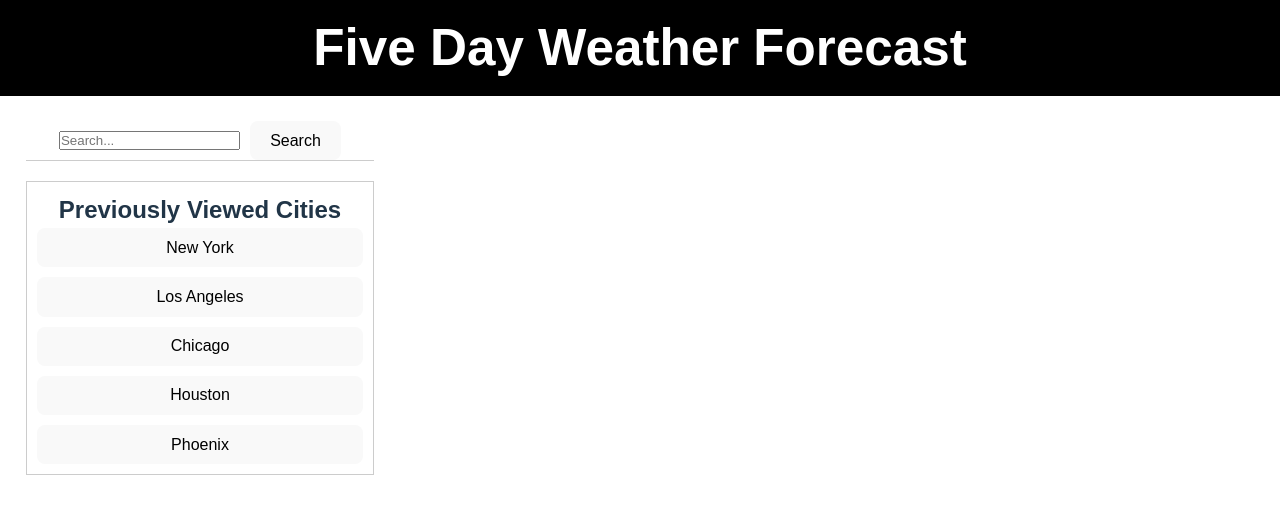
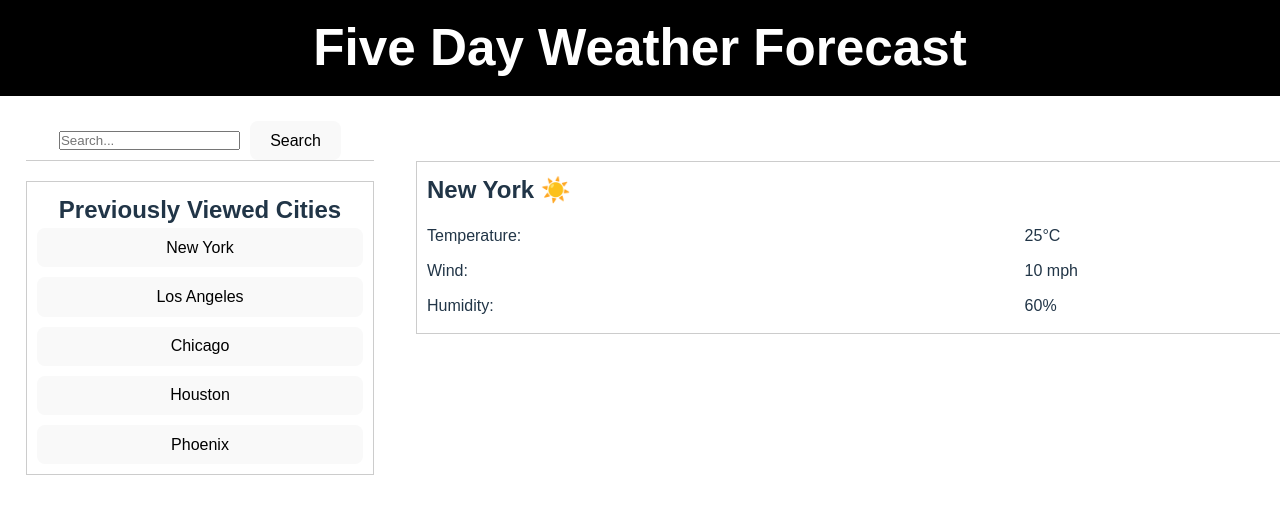
Before and after one commit to EMK2473/Five-Day-Weather-Dashboard, a React (Vite) app: page / in a window 1280 px wide. Shown: the top 514 px of the page. Built offline with nearby package versions, Linux system fonts and the light colour scheme.

Commit message:
added Weather Grid component to display currently selected city, added placeholder data until fetch is handled

```diff
--- a/src/App.jsx
+++ b/src/App.jsx
@@ -1,14 +1,21 @@
 // App.js
 
 import { useState } from 'react';
-import reactLogo from './assets/react.svg';
-import viteLogo from '/vite.svg';
 import './App.css';
 import React from 'react';
-import SearchForm from '../src/components/SearchForm.jsx';
+import SearchForm from './components/SearchForm';
+import WeatherGrid from './components/WeatherGrid'; // Import WeatherGrid component
 
 function App() {
   const [count, setCount] = useState(0);
+
+  // Placeholder city object with dummy weather information
+  const placeholderCity = {
+    city: 'New York',
+    temperature: '25°C',
+    wind: '10 mph',
+    humidity: '60%'
+  };
 
   return (
     <div>
@@ -23,12 +30,12 @@ function App() {
         <div>
           <div className="body-container">
             <main className="main">
-              {/* Content for the first body container */}
+              {/* Render the WeatherGrid component with placeholder city data */}
+              <WeatherGrid city={placeholderCity.city} />
             </main>
           </div>
           <div className="body-container">
             <main className="main">
-              {/* Content for the second body container */}
             </main>
           </div>
         </div>
--- /dev/null
+++ b/src/components/WeatherGrid.jsx
@@ -0,0 +1,34 @@
+// WeatherGrid.jsx
+
+import React from 'react';
+
+function WeatherGrid({ city }) {
+  // Placeholder values for temperature, wind, and humidity
+  const temperature = '25°C';
+  const wind = '10 mph';
+  const humidity = '60%';
+
+  return (
+    <div style={{ border: '1px solid #ccc', padding: '10px', marginBottom: '20px' }}>
+      <h2 style={{ marginBottom: '10px' }}>{city} ☀️</h2>
+      <table style={{ borderCollapse: 'collapse', width: '100%' }}>
+        <tbody>
+          <tr style={{ borderTop: '1px solid #fff' }}>
+            <td style={{ borderTop: '1px solid #fff', padding: '5px 0' }}>Temperature:</td>
+            <td style={{ borderTop: '1px solid #fff', padding: '5px 0' }}>{temperature}</td>
+          </tr>
+          <tr style={{ borderTop: '1px solid #fff' }}>
+            <td style={{ borderTop: '1px solid #fff', padding: '5px 0' }}>Wind:</td>
+            <td style={{ borderTop: '1px solid #fff', padding: '5px 0' }}>{wind}</td>
+          </tr>
+          <tr style={{ borderTop: '1px solid #fff' }}>
+            <td style={{ borderTop: '1px solid #fff', padding: '5px 0' }}>Humidity:</td>
+            <td style={{ borderTop: '1px solid #fff', padding: '5px 0' }}>{humidity}</td>
+          </tr>
+        </tbody>
+      </table>
+    </div>
+  );
+}
+
+export default WeatherGrid;
```
Also changed, not shown: public/06-server-side-apis-homework-demo.png (added), src/components/CityWeatherTables.jsx (added).
